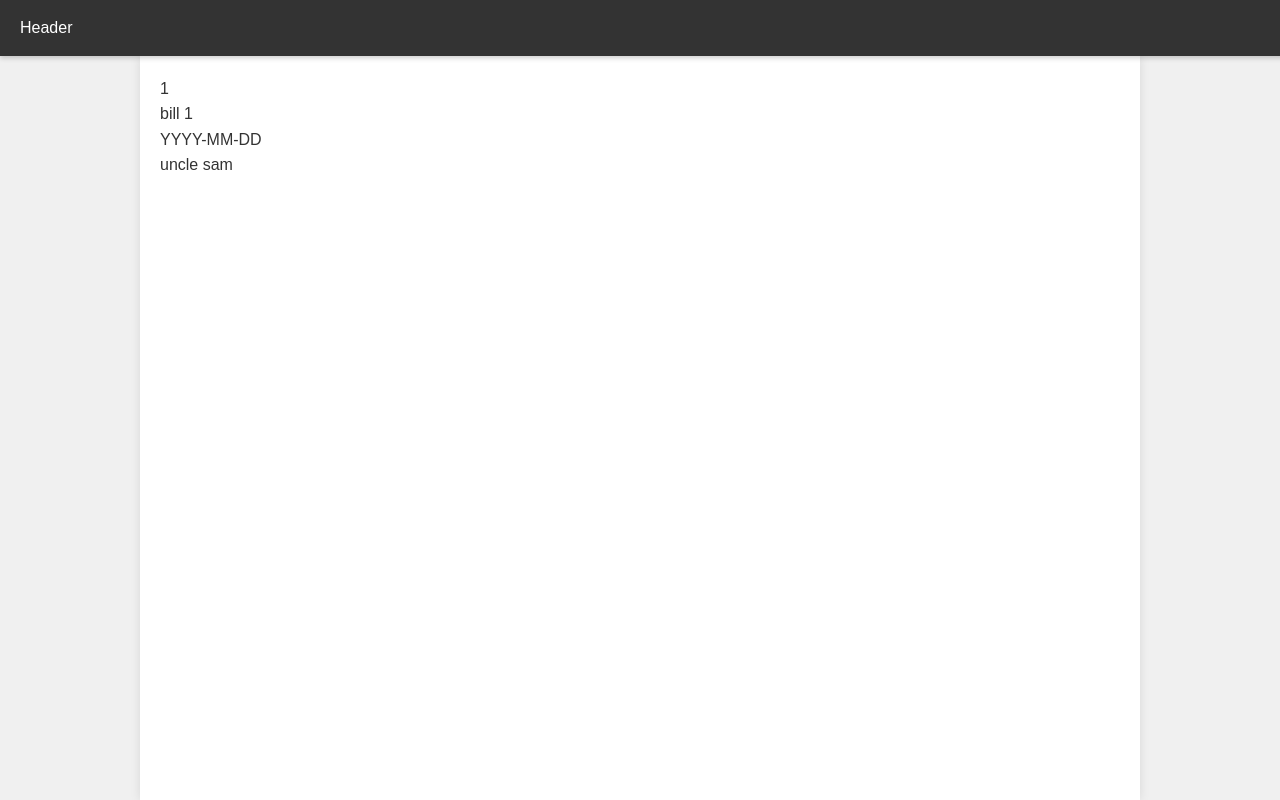
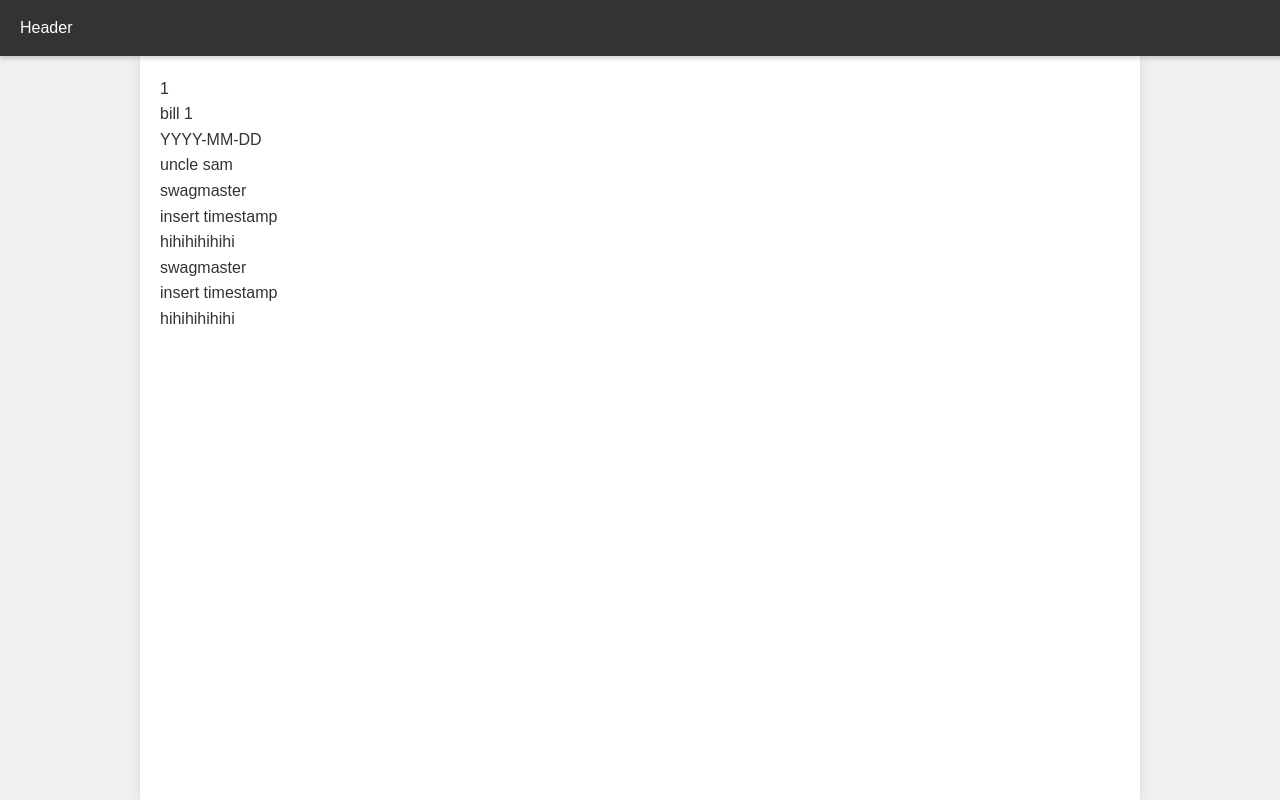
Before and after one commit to justin-xing/web-forum-for-executive-orders, a React (Vite) app in the folder frontend/: page /document/1 in a window 1280 px wide. Shown: the top 800 px of the page. Built offline with nearby package versions, Linux system fonts and the light colour scheme.

Commit message:
add scaffolding for comments

```diff
--- a/frontend/src/pages/document/DocumentPage.jsx
+++ b/frontend/src/pages/document/DocumentPage.jsx
@@ -15,12 +15,36 @@ const DocumentPage = () => {
 
   // REPLACE: get comments with api call using executive_order_id, render comments
 
+  const COMMENTS = [
+    {
+      username: "swagmaster",
+      message: "hihihihihihi",
+      timestamp: "insert timestamp",
+    },
+    {
+      username: "swagmaster",
+      message: "hihihihihihi",
+      timestamp: "insert timestamp",
+    },
+  ];
+
+  const Comments = COMMENTS.map((comment) => {
+    return (
+      <div>
+        <div>{comment.username}</div>
+        <div>{comment.timestamp}</div>
+        <div>{comment.message}</div>
+      </div>
+    );
+  });
+
   return (
     <div class={styles.documentPage}>
       <div>{executive_order_id}</div>
       <div>{title}</div>
       <div>{signing_date}</div>
       <div>{president}</div>
+      {Comments}
     </div>
   );
 };
```
